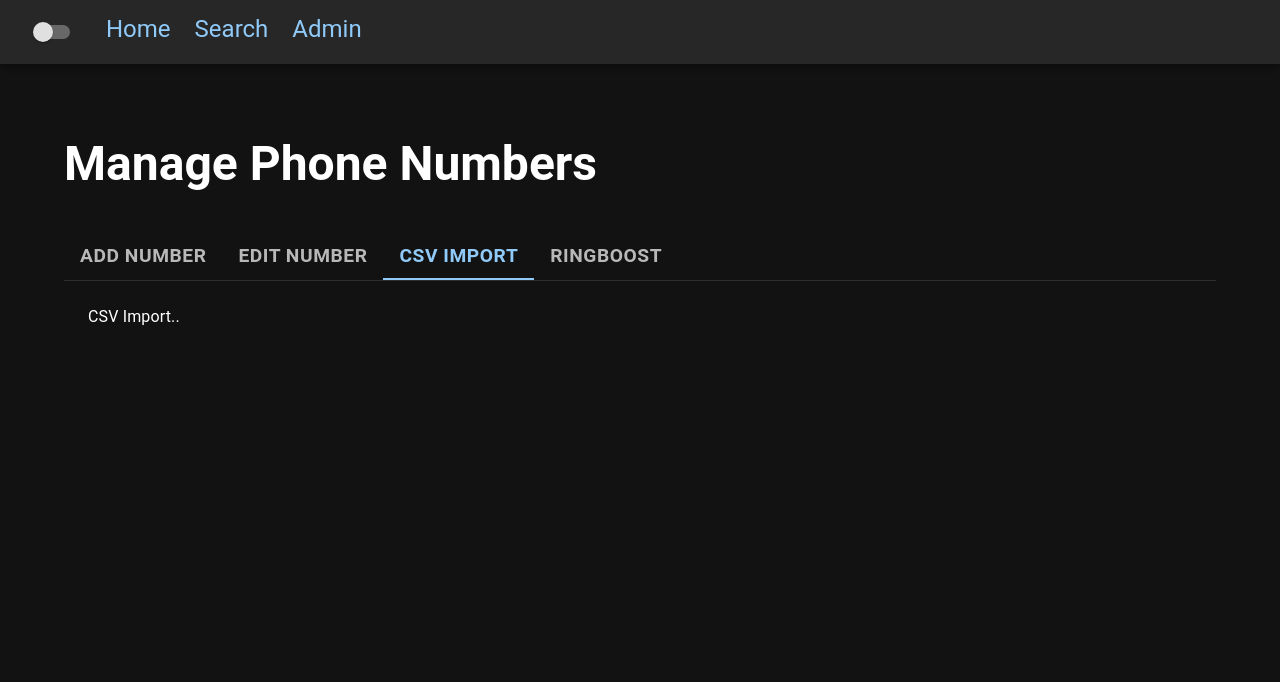
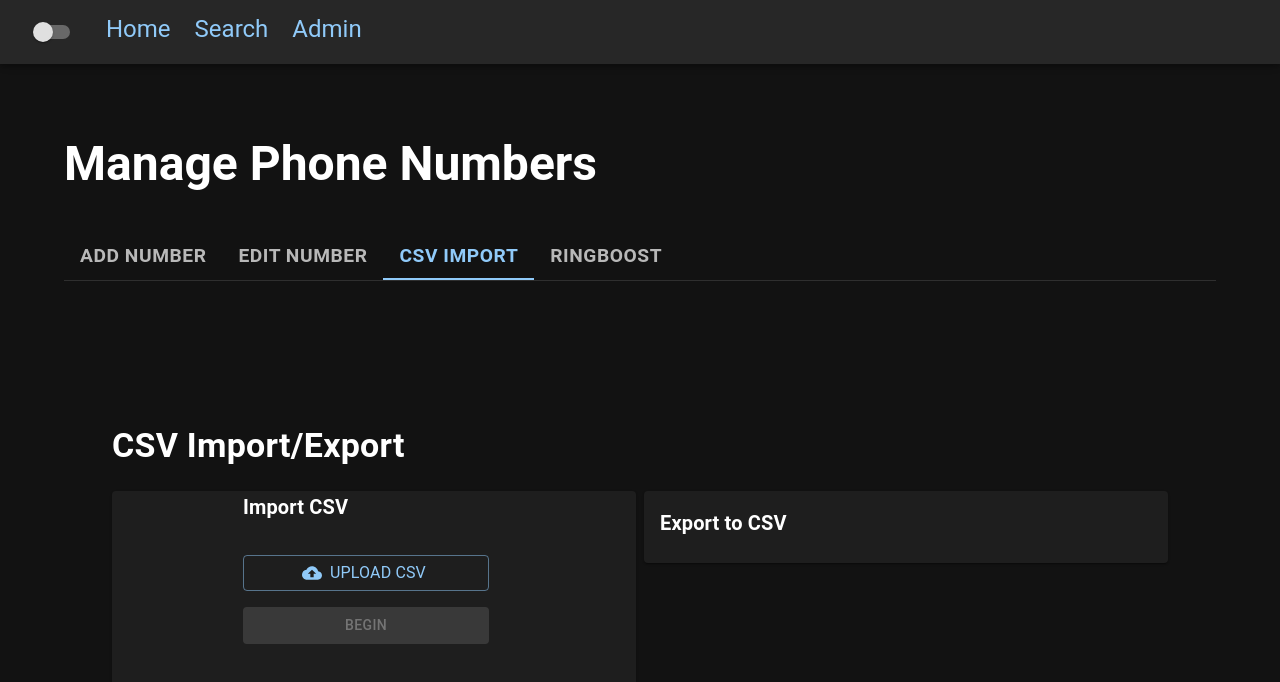
Before and after one commit to acbullock/teliance-web, a React (Create React App) app: page /teliance-web/admin in a window 1280 px wide. Both pictures are taken after a click on the tab "CSV IMPORT". Shown: the top 682 px of the page. Built offline with nearby package versions, Linux system fonts and the light colour scheme; no server answers.

Commit message:
csv import dev complete

```diff
--- a/src/Admin.js
+++ b/src/Admin.js
@@ -3,6 +3,7 @@ import { Typography, Container, Tabs, Tab,Box } from '@mui/material';
 import AddPhoneNumber from "./AddPhoneNumber"
 import EditPhoneNumber from "./EditPhoneNumber"
 import RingBoost from "./RingBoost"
+import CSVImport from "./CSVImport"
 function CustomTabPanel(props) {
   const { children, value, index, ...other } = props;
 
@@ -50,7 +51,7 @@ const [currentTab, setCurrentTab] = React.useState(0);
           <EditPhoneNumber appStates={props.appStates} appSetters={props.appSetters}/>
         </CustomTabPanel>
         <CustomTabPanel value={currentTab} index={2}>
-          CSV Import..
+          <CSVImport appStates={props.appStates}/>
         </CustomTabPanel>
         <CustomTabPanel value={currentTab} index={3}>
           <RingBoost />
--- a/src/CSVImport.js
+++ b/src/CSVImport.js
@@ -0,0 +1,174 @@
+import * as React from 'react';
+import { styled } from '@mui/material/styles';
+import {
+  Typography,
+  Container,
+  Grid,
+  Card,
+  CardContent,
+  Button,
+  CircularProgress
+} from '@mui/material';
+import CloudUploadIcon from '@mui/icons-material/CloudUpload';
+
+const VisuallyHiddenInput = styled('input')({
+  clip: 'rect(0 0 0 0)',
+  clipPath: 'inset(50%)',
+  height: 1,
+  overflow: 'hidden',
+  position: 'absolute',
+  bottom: 0,
+  left: 0,
+  whiteSpace: 'nowrap',
+  width: 1,
+});
+
+
+export default function CSVImport(props) {
+  const [uploadProgress, setUploadProgress] = React.useState(0)
+  const [raw, setRaw] = React.useState('')
+  const parseCSV = async (csvContent) => {
+    let rows = csvContent.split('\n');
+    let rowArr = []
+    let headers = rows[0].split(',').map(h=>h.toLowerCase())
+    let required = ["number", "new sale price"]
+    for(let r of required){
+      if (!headers.includes(r)){
+        console.log("field required and not found", r)
+        //break;
+      }
+    }
+    for(let i = 1; i < rows.length; i++){
+      //console.log(rows[i], "rowcur")
+      const cols = rows[i].split(',')
+      let obj = {}
+      //console.log(cols, "cols")
+      for(let j = 0; j < cols.length; j++){
+        obj[headers[j]] = cols[j].trim()
+      }
+      rowArr.push(obj)
+    }
+    console.log(rowArr, "!@#!@#!@#!@#")
+
+
+
+
+
+    let total = rowArr.length
+    let current = 1;
+    for(let i = 0; i < rowArr.length; i++){
+      let r = rowArr[i]
+      if (!r.number || !r["new sale price"]) continue
+      let found = await fetch(`https://eddb.teliance.com/api/phone-numbers/filter?areaCode=${r.number.substring(0,3)}&searchString=${r.number.substring(3)}`)
+      let notFound = !found.ok
+      if (found.ok){
+        found = await found.json()
+        found = found[0]
+
+      }
+
+      let region = props.appStates.acRegions.find((a)=>a.area_code === r.number.substring(0,3))
+      region = (region && region.region) || "NA"
+      // see if it's a new entry, or if the price changed if it already exists...
+      if(notFound || parseFloat(found.price) !== parseFloat(r["new sale price"])) {
+        console.log(found, r["new sale price"],parseFloat(found.price) !== parseFloat(r["new sale price"]))
+        //create new object..
+        let newObj = {
+          number: r.number,
+          area_code: r.number.substring(0,3),
+          region,
+          available: 1,
+          source: "teliance",
+          price: r["new sale price"]
+        }
+        console.log("new obj", newObj)
+        //call upsert...
+        const response = await fetch("https://eddb.teliance.com/api/phone-numbers/upsert", {
+          method: "POST",
+          headers: {
+            "Content-Type": "application/json"  // Set the content type to application/json
+          },
+          body: JSON.stringify(newObj)  // Stringify your object
+        });
+        let data = await response.data
+        console.log(data, "upserted resp")
+        //update progress..
+        current++;
+        setUploadProgress(Math.floor(current/total))
+
+      }
+    }
+    setUploadProgress(0)
+    return csvContent
+
+  }
+
+  const handleBegin = async () => {
+        await parseCSV(raw); // Call the manual parser
+        //show success..
+  }
+
+
+  // Handle file change
+  const handleFileChange =async (event) => {
+
+    const selectedFile = event.target.files[0];  // Capture file input (event.target.files returns a FileList)
+    if (selectedFile) {
+      const reader = new FileReader();
+
+      // Read the file as text
+      reader.onload = async (e) => {
+        const text = e.target.result;
+        console.log(text)
+        setRaw(text)
+
+        // setCsvData(parsedData);
+      };
+
+      reader.readAsText(selectedFile);
+    }
+  };
+  return (
+    <Container maxWidth={false} sx={{mt:15}}>
+       <Typography variant="h4" sx={{fontWeight:"bold"}}>CSV Import/Export</Typography>
+
+       <Grid container spacing={1} flexDirection="row" sx={{mt:2}} >
+        <Grid item lg={6} >
+          <Card>
+          <CardContent sx={{ display: 'flex', flexDirection: 'column', alignItems: 'center' }}>
+            <Grid container flexDirection="column" sx={{width: "50%"}} spacing={2} gap={2}>
+            <Typography variant="h6" sx={{fontWeight:"bold", mb: 2}}>Import CSV</Typography>
+            <Button
+              component="label"
+              role={undefined}
+              variant="outlined"
+              tabIndex={-1}
+              startIcon={<CloudUploadIcon />}
+            >
+            <Typography>
+              Upload Csv
+              <VisuallyHiddenInput
+                type="file"
+                onChange={handleFileChange}
+                multiple
+                accept="text/csv"
+              />
+              </Typography>
+            </Button>
+            <Button variant="contained" disabled={!raw} onClick={handleBegin}>Begin</Button>
+            <CircularProgress variant="determinate" value={uploadProgress} />
+            </Grid>
+          </CardContent>
+          </Card>
+        </Grid>
+        <Grid item lg={6}>
+          <Card>
+          <CardContent>
+          <Typography variant="h6" sx={{fontWeight:"bold"}}>Export to CSV</Typography>
+          </CardContent>
+          </Card>
+        </Grid>
+      </Grid>
+    </Container>
+    );
+}
```
